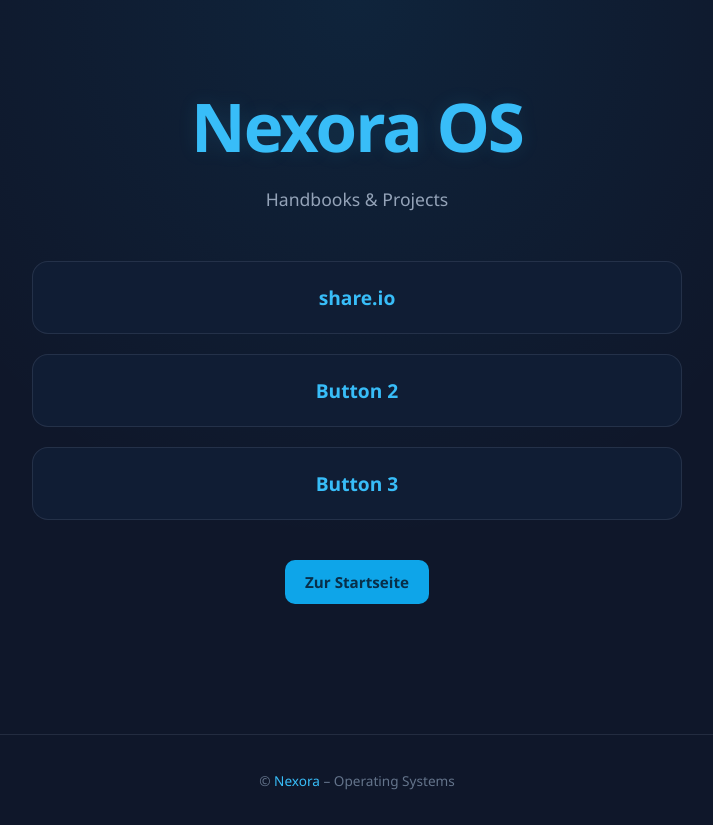
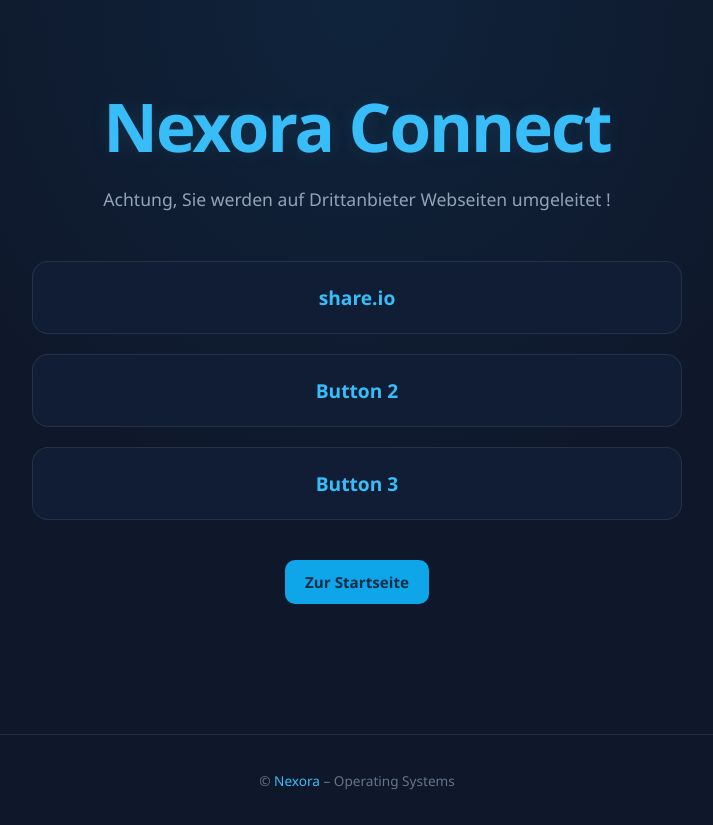
Before and after one commit to MrDatenschutz/Nexora, a plain HTML site: page Connect.html in a window 1280 px wide. Shown: the whole page, without its empty margins (283-996 px from the left). Drawn offline with Linux system fonts and the light colour scheme.

Commit message:
Update Connect.html

```diff
--- a/Connect.html
+++ b/Connect.html
@@ -5,7 +5,7 @@
 <meta charset="UTF-8">
 <meta name="viewport" content="width=device-width, initial-scale=1.0">
 
-<title>OS projects</title>
+<title>Nexora Connect</title>
 
 <style>
 
@@ -232,10 +232,10 @@ footer span{
 
 <main class="main-container">
 
-    <h1>Nexora OS</h1>
+    <h1>Nexora Connect</h1>
 
     <p class="subtitle">
-        Handbooks & Projects
+        Achtung, Sie werden auf Drittanbieter Webseiten umgeleitet !
     </p>
 
     <div class="os-container">
```
